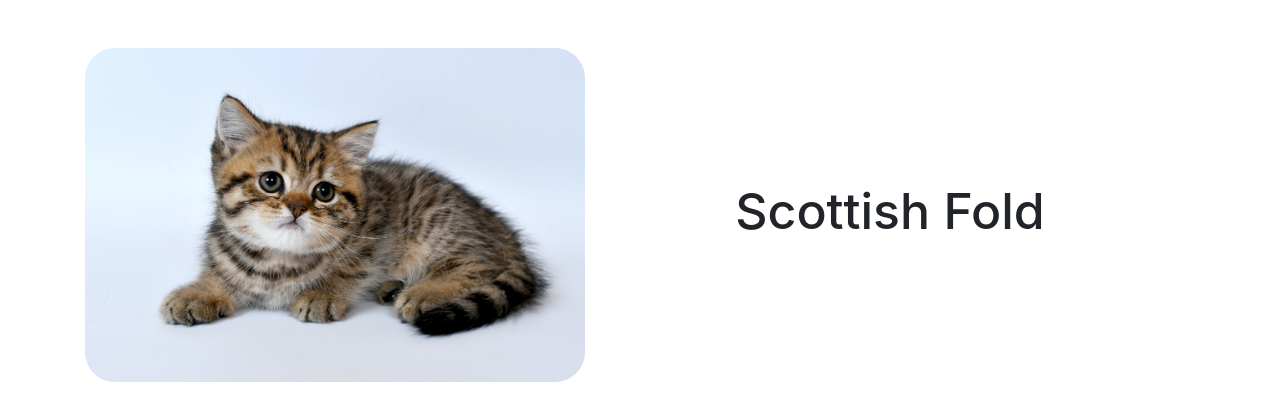
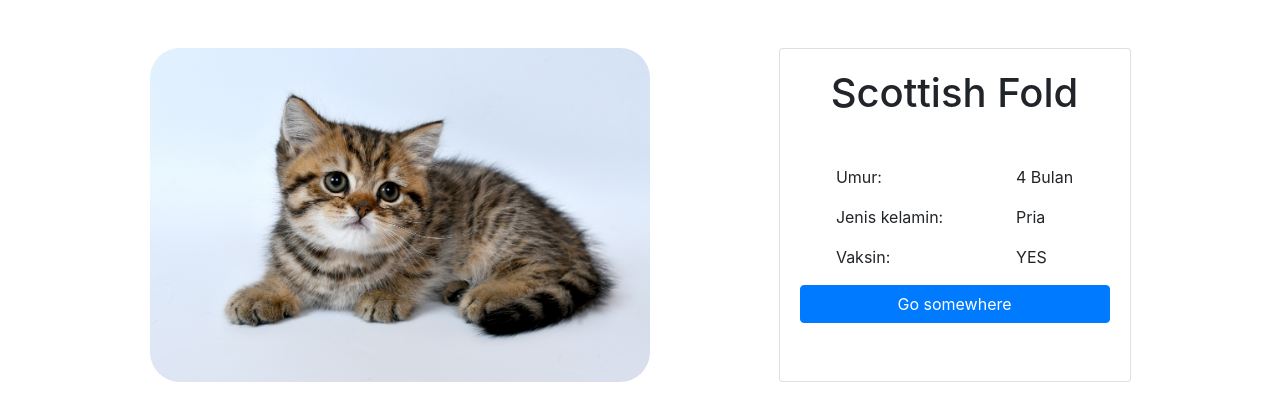
Before and after one commit to yusufkarbackk/product-page, a plain HTML site: page index.html in a window 1280 px wide. Drawn offline with Linux system fonts and the light colour scheme.

Commit message:
memperbaiki posis konten

```diff
--- a/frontend/styles/main.scss
+++ b/frontend/styles/main.scss
@@ -1,13 +1,21 @@
-.product-pic{
-    img{
-        max-width: 500px;
-        border-radius: 30px;
-    }
+.product-pic {
+  img {
+    max-width: 500px;
+    border-radius: 30px;
+  }
 }
 
-.product-text{
-    h2{
-        float:right;
-        font-size: 50px;
-    }
+.product-title {
+  h2 {
+    font-size: 40px;
+  }
 }
+
+.product-subtext {
+  .description {
+    float: left;
+  }
+  .desc-answer {
+    float: right;
+  }
+}
--- a/index.html
+++ b/index.html
@@ -1,25 +1,43 @@
 <!DOCTYPE html>
 <html lang="en">
   <head>
-    <meta charset="UTF-8">
-    <meta name="viewport" content="width=device-width, initial-scale=1.0">
+    <meta charset="UTF-8" />
+    <meta name="viewport" content="width=device-width, initial-scale=1.0" />
     <title>Document</title>
-    <link rel="stylesheet" href="frontend/libraries/bootstrap/css/bootstrap.css">
-    <link rel="stylesheet" href="frontend/styles/main.css">
+    <link
+      rel="stylesheet"
+      href="frontend/libraries/bootstrap/css/bootstrap.css"
+    />
+    <link rel="stylesheet" href="frontend/styles/main.css" />
   </head>
   <body>
-
     <div class="container">
-        <div class="d-flex align-items-center justify-content-between mt-5">
+      <div class="d-flex justify-content-around mt-5">
         <div class="product-pic">
-                <img src="frontend/images/scottish-fols.jpg" alt="">
+          <img src="frontend/images/scottish-fols.jpg" alt="" />
         </div>
-            <div class="product-text mx-auto">
+        <div class="card d-flex" style="width: 22rem">
+          <div class="card-body">
+            <div class="product-title card-title text-center">
               <h2>Scottish Fold</h2>
+            </div>
+            <div class="product-subtext d-flex justify-content-around mt-5">
+              <div class="description flex-column">
+                <p>Umur:</p>
+                <p>Jenis kelamin:</p>
+                <p>Vaksin:</p>
+              </div>
+              <div class="desc-answer flex-column-reverse">
+                <p>4 Bulan</p>
+                <p>Pria</p>
+                <p>YES</p>
+              </div>
+            </div>
+            <a href="#" class="btn btn-primary btn-block">Go somewhere</a>
           </div>
         </div>
       </div>
-
+    </div>
     <script src="frontend/libraries/bootstrap/js/bootstrap.js"></script>
   </body>
 </html>
```
Also changed, not shown: frontend/styles/main.css, 3 other files. Lines whose indentation alone changed are shown as unchanged.
